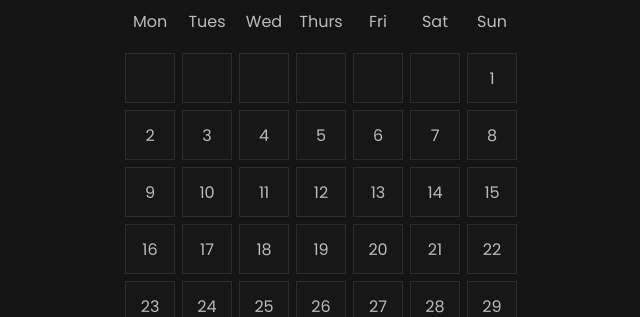
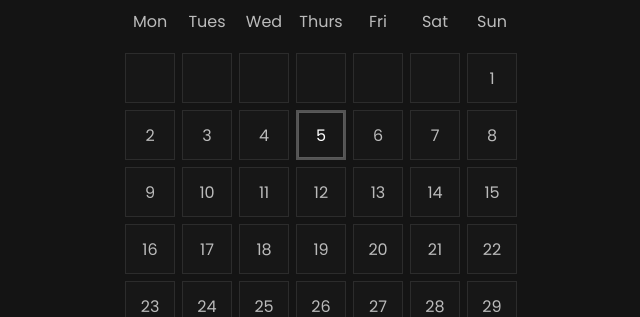
Before and after one commit to Bawelna0225/small-projects, a PHP site: page / in a window 1280 px wide. Shown: the part 252-569 px from the top of the page, without its empty margins (315-955 px from the left). Run offline with PHP 8.4, Linux system fonts and the light colour scheme.

Commit message:
current date styling

```diff
--- a/calendar/css/style.css
+++ b/calendar/css/style.css
@@ -102,4 +102,9 @@ h1 {
 .dates-container .date.day-of-week .date__content {
   border: none !important;
   background: none !important;
+}
+.dates-container .date.active {
+  border: 2px solid rgb(84, 84, 84);
+  background-color: rgb(90, 90, 90) !important;
+  color: var(--current-day-text);
 }/*# sourceMappingURL=style.css.map */
--- a/calendar/css/style.scss
+++ b/calendar/css/style.scss
@@ -100,5 +100,10 @@ h1 {
 				background: none !important;
 			}
 		}
+		&.active {
+			border: 2px solid rgb(84, 84, 84);
+			background-color: rgb(90, 90, 90) !important;
+			color: var(--current-day-text);
+		}
 	}
 }
```
Also changed, not shown: 1 other file.
